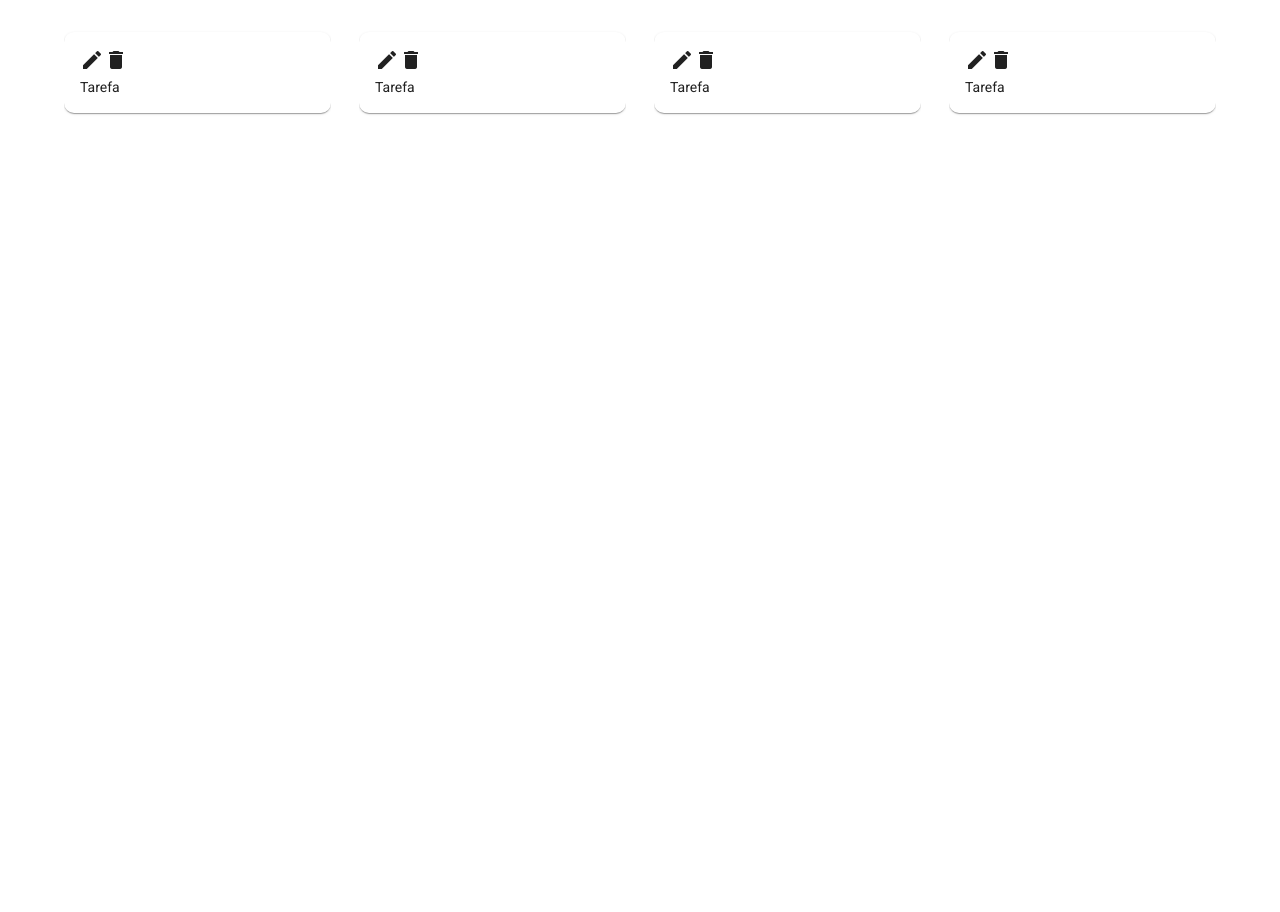
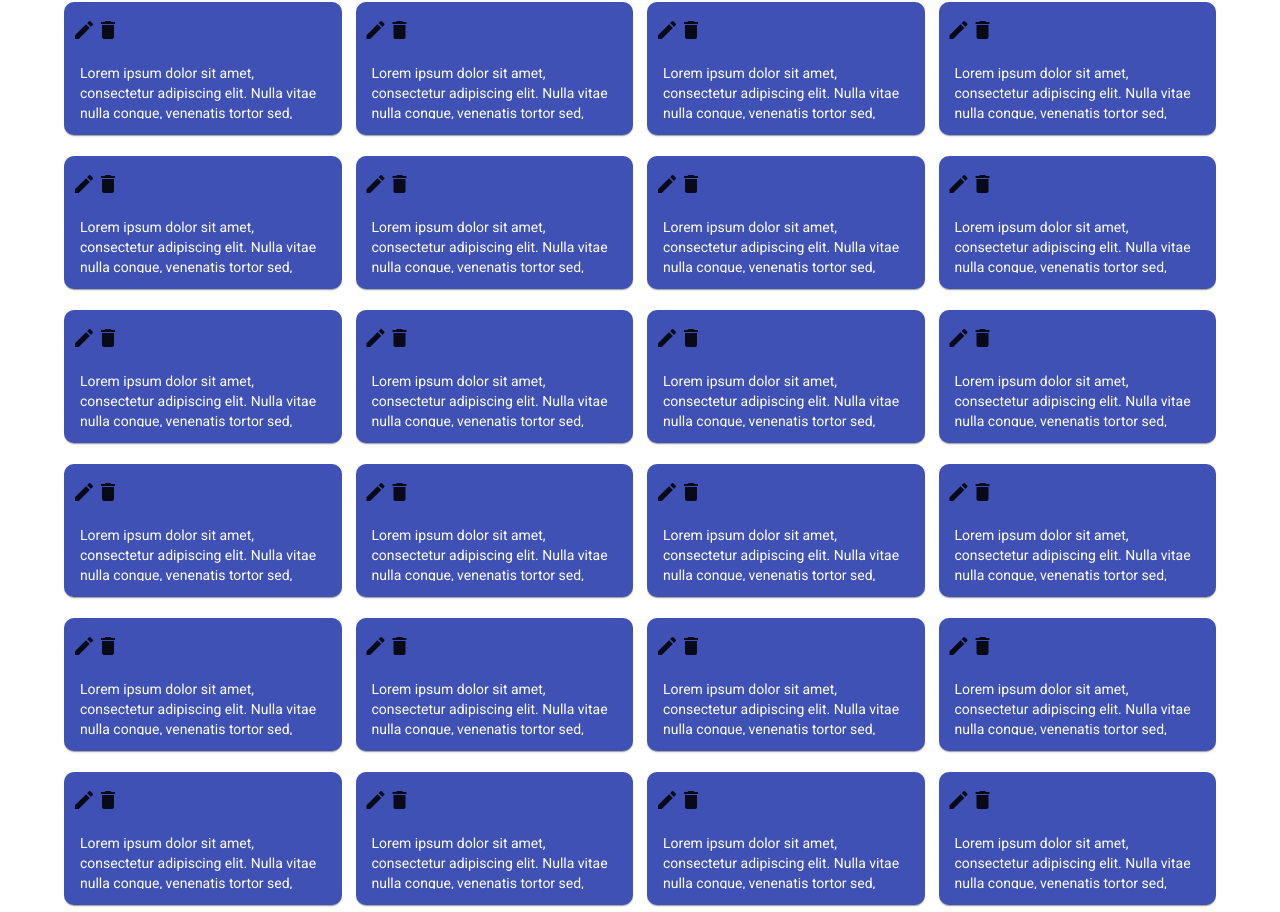
Before and after one commit to priscilafernandes/todolistangular, an Angular app: page / in a window 1280 px wide. Shown: the part 279-1191 px from the top of the page. Before the commit the page ends 800 px from the top, so only its background shows below. Built offline with nearby package versions, Linux system fonts and the light colour scheme.

Commit message:
estilizando cards: conteudo e alinhamento

```diff
--- a/src/app/card/card.component.css
+++ b/src/app/card/card.component.css
@@ -1,7 +1,34 @@
 .card {
-  /* display: flex;
-  justify-content: center; */
-  /* width: 80%; */
   border-radius: 10px;
-  /* height: 50%; */
+  background-color: #3f51b5;
 }
+
+.card-actions {
+  padding: 0;
+}
+
+.card-content {
+  height: 4em;
+  overflow: auto;
+  color: #fff;
+}
+
+/* scrollbar */
+::-webkit-scrollbar {
+  width: 10px;
+  height: 10px;
+}
+
+::-webkit-scrollbar-track {
+  opacity: 0;
+}
+
+::-webkit-scrollbar-thumb {
+  background-color: #fff;
+  border-radius: 5px;
+}
+
+::-webkit-scrollbar-thumb:hover {
+  background: none;
+  border: solid 1px #fff;
+}
--- a/src/app/card/card.component.html
+++ b/src/app/card/card.component.html
@@ -1,5 +1,12 @@
 <mat-card class="card">
-  <mat-icon aria-hidden="false" aria-label=" edit icon">edit</mat-icon>
-  <mat-icon aria-hidden="false" aria-label=" delete icon">delete</mat-icon>
-  <p>Tarefa</p>
+  <mat-card-actions class="card-actions">
+    <mat-icon aria-hidden="false" aria-label=" edit icon">edit</mat-icon>
+    <mat-icon aria-hidden="false" aria-label=" delete icon">delete</mat-icon>
+  </mat-card-actions>
+
+  <mat-card-content class="card-content">
+    <p>Lorem ipsum dolor sit amet, consectetur adipiscing elit.
+      Nulla vitae nulla congue, venenatis tortor sed, consequat odio.
+      Nullam tristique nunc non pretium ultrices.</p>
+  </mat-card-content>
 </mat-card>
--- a/src/app/cards-container/cards-container.component.css
+++ b/src/app/cards-container/cards-container.component.css
@@ -1,4 +1,4 @@
-.cards-grid {
+.cards-container {
   width: 90%;
 }
 
@@ -9,4 +9,5 @@
 
 .app-card {
   width: 100%;
+  height: 10em;
 }
--- a/src/app/cards-container/cards-container.component.html
+++ b/src/app/cards-container/cards-container.component.html
@@ -1,4 +1,4 @@
-<mat-grid-list cols="4" rowHeight="10em" gutterSize="2em" class="cards-grid"> <!-- rowHeight="2:1" -->
+<mat-grid-list cols="4" rowHeight="10em" gutterSize="1em" class="cards-container">
   <mat-grid-tile class="grid-card">
     <app-card class="app-card"></app-card>
   </mat-grid-tile>
@@ -14,4 +14,85 @@
   <mat-grid-tile class="grid-card">
     <app-card class="app-card"></app-card>
   </mat-grid-tile>
+
+  <mat-grid-tile class="grid-card">
+    <app-card class="app-card"></app-card>
+  </mat-grid-tile>
+
+  <mat-grid-tile class="grid-card">
+    <app-card class="app-card"></app-card>
+  </mat-grid-tile>
+
+  <mat-grid-tile class="grid-card">
+    <app-card class="app-card"></app-card>
+  </mat-grid-tile>
+
+  <mat-grid-tile class="grid-card">
+    <app-card class="app-card"></app-card>
+  </mat-grid-tile>
+
+  <mat-grid-tile class="grid-card">
+    <app-card class="app-card"></app-card>
+  </mat-grid-tile>
+
+  <mat-grid-tile class="grid-card">
+    <app-card class="app-card"></app-card>
+  </mat-grid-tile>
+
+  <mat-grid-tile class="grid-card">
+    <app-card class="app-card"></app-card>
+  </mat-grid-tile>
+
+  <mat-grid-tile class="grid-card">
+    <app-card class="app-card"></app-card>
+  </mat-grid-tile>
+
+  <mat-grid-tile class="grid-card">
+    <app-card class="app-card"></app-card>
+  </mat-grid-tile>
+
+  <mat-grid-tile class="grid-card">
+    <app-card class="app-card"></app-card>
+  </mat-grid-tile>
+
+  <mat-grid-tile class="grid-card">
+    <app-card class="app-card"></app-card>
+  </mat-grid-tile>
+
+  <mat-grid-tile class="grid-card">
+    <app-card class="app-card"></app-card>
+  </mat-grid-tile>
+
+  <mat-grid-tile class="grid-card">
+    <app-card class="app-card"></app-card>
+  </mat-grid-tile>
+
+  <mat-grid-tile class="grid-card">
+    <app-card class="app-card"></app-card>
+  </mat-grid-tile>
+
+  <mat-grid-tile class="grid-card">
+    <app-card class="app-card"></app-card>
+  </mat-grid-tile>
+
+  <mat-grid-tile class="grid-card">
+    <app-card class="app-card"></app-card>
+  </mat-grid-tile>
+
+  <mat-grid-tile class="grid-card">
+    <app-card class="app-card"></app-card>
+  </mat-grid-tile>
+
+  <mat-grid-tile class="grid-card">
+    <app-card class="app-card"></app-card>
+  </mat-grid-tile>
+
+  <mat-grid-tile class="grid-card">
+    <app-card class="app-card"></app-card>
+  </mat-grid-tile>
+
+  <mat-grid-tile class="grid-card">
+    <app-card class="app-card"></app-card>
+  </mat-grid-tile>
+
 </mat-grid-list>
```
